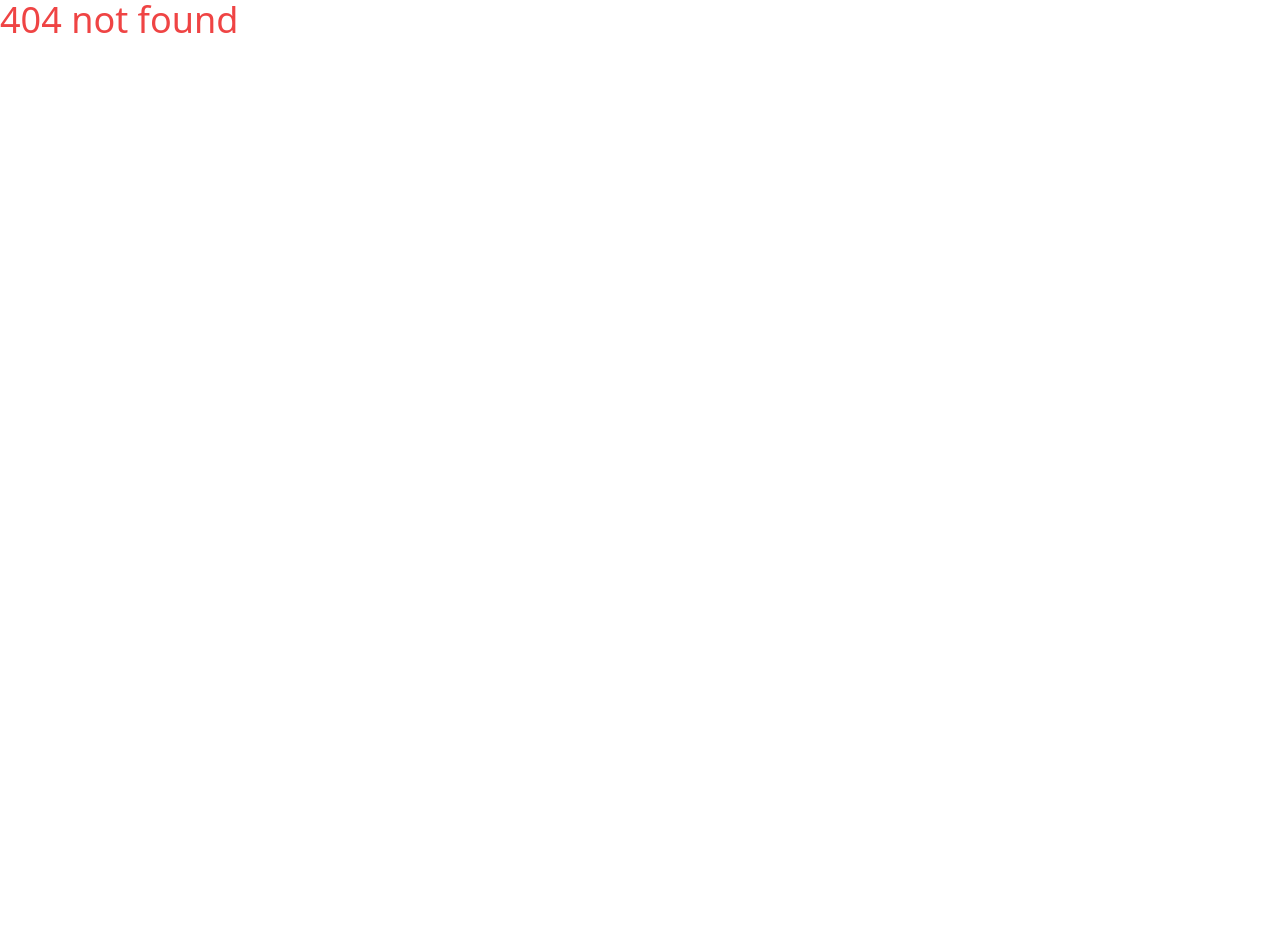
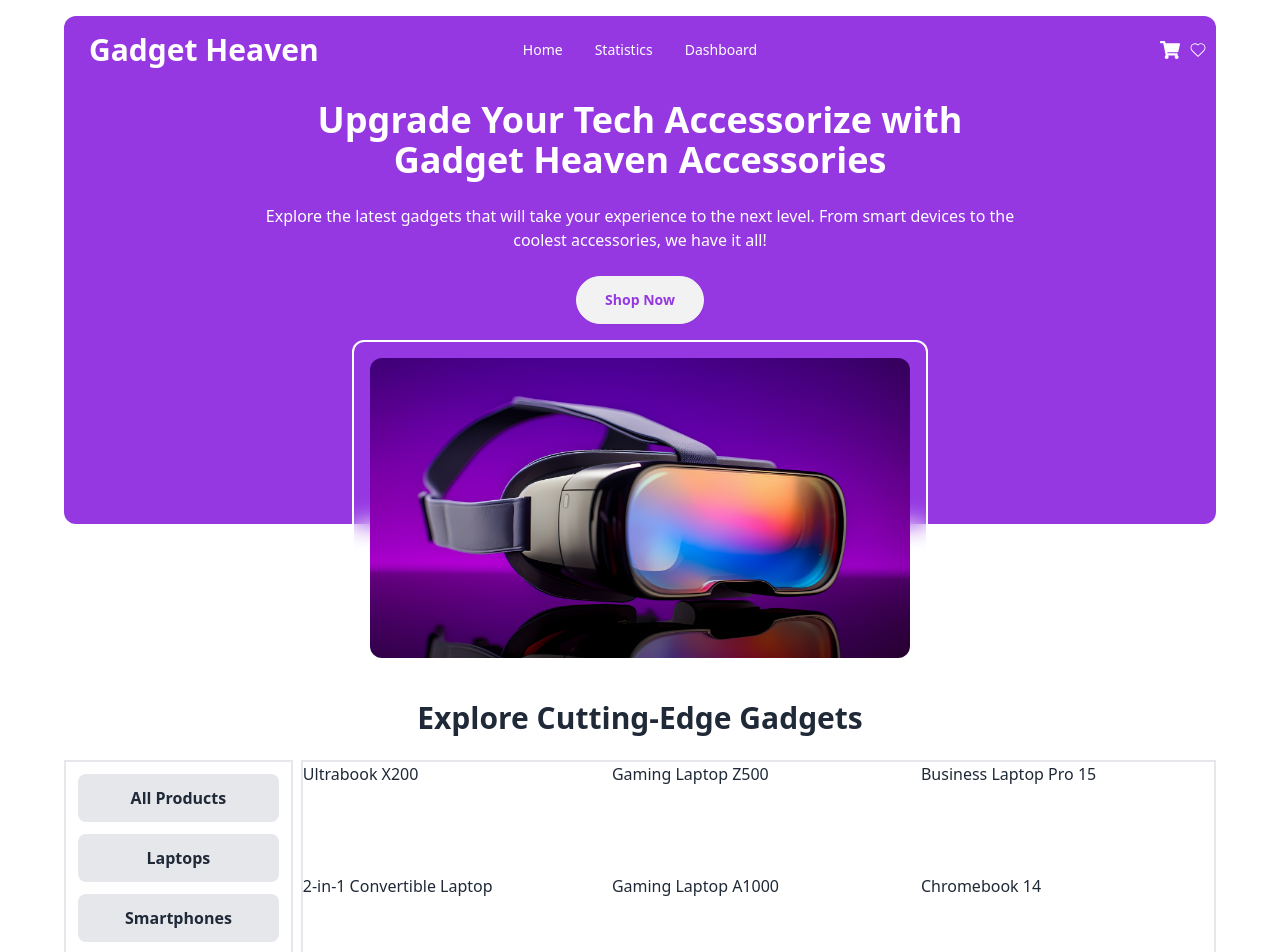
Before and after one commit to programming-hero-web-course-4/b10a8-gadget-heaven-Bikram1Biswas2, a React (Vite) app: page /category/Accessories in a window 1280 px wide. Before the commit this address had no page. Shown: the top 952 px of the page. Before the commit the page ends 800 px from the top, so only its background shows below. Built offline with nearby package versions, Linux system fonts and the light colour scheme.

Commit message:
CardsConatiner Elelmet designed

```diff
--- a/public/categories.json
+++ b/public/categories.json
@@ -1,8 +1,37 @@
- [
-    { "category_id": 1, "category": "Laptops" },
-    { "category_id": 2, "category": "Smartphones" },
-    { "category_id": 3, "category": "Accessories" },
-    { "category_id": 4, "category": "Smartwatches" },
-    { "category_id": 5, "category": "Macbook" },
-    { "category_id": 6, "category": "iPhone" }
-  ]
+[
+  {
+    "category_id": 1,
+    "category": "All Products",
+    "path": "/category/allProduct"
+  },
+  {
+    "category_id": 2,
+    "category": "Laptops",
+    "path": "/category/Laptops"
+  },
+  {
+    "category_id": 3,
+    "category": "Smartphones",
+    "path": "/category/Smartphones"
+  },
+  {
+    "category_id": 4,
+    "category": "Accessories",
+    "path": "/category/Accessories"
+  },
+  {
+    "category_id": 5,
+    "category": "Smartwatches",
+    "path": "/category/Smartwatches"
+  },
+  {
+    "category_id": 6,
+    "category": "Macbook",
+    "path": "/category/Macbook"
+  },
+  {
+    "category_id": 7,
+    "category": "iPhone",
+    "path": "/category/iPhone"
+  }
+]
--- /dev/null
+++ b/src/Components/Card/Card.jsx
@@ -0,0 +1,11 @@
+
+const Card = ({gadget}) => {
+    const {product_title} = gadget
+    return (
+        <div>
+            <h2>{product_title}</h2>
+        </div>
+    );
+};
+
+export default Card;
--- /dev/null
+++ b/src/Components/Cards/Cards.jsx
@@ -0,0 +1,23 @@
+import { useEffect, useState } from "react";
+import Card from "../Card/Card";
+
+
+const Cards = () => {
+    const [gadgets, setGadgets] = useState([]);
+
+  useEffect(() => {
+    fetch("/products.json")
+      .then((res) => res.json())
+      .then((data) => setGadgets(data));
+  }, []);
+  console.log(gadgets);
+    return (
+        <div className="border-2 w-4/5 grid grid-cols-1 md:grid-cols-2 lg:grid-cols-3 gap-4">
+         {
+            gadgets.map(gadget => <Card gadget={gadget} key={gadget.product_id}></Card>)
+         }
+        </div>
+    );
+};
+
+export default Cards;
--- a/src/Components/CardsContainer/CardsContainer.jsx
+++ b/src/Components/CardsContainer/CardsContainer.jsx
@@ -1,7 +1,9 @@
-import { Link, useLoaderData } from "react-router-dom";
+import { useParams } from "react-router-dom";
+import SideMenu from "../SideMenu/SideMenu";
+import Cards from "../Cards/Cards";
 
-
-const CardsContainer = ({categories}) => {
+const CardsContainer = () => {
+  const { category } = useParams();
 
   return (
     <div className="mt-44">
@@ -11,16 +13,10 @@ const CardsContainer = ({categories}) => {
       <div className="flex gap-2 mt-6">
         {/* Side Menu */}
 
-          <div className="border-2 w-1/5">
-           {
-            categories.map(category =><Link> <ul className="cursor-pointer bg-white" key={category.category} category={category}><li className="bg-gray-200 m-3 rounded-lg text-center p-3 font-bold">{category.category}</li></ul></Link>)
-           }
-          </div>
+        <SideMenu></SideMenu>
 
         {/* Cards */}
-        <div className="border-2 w-4/5">
-          <h2>Cards</h2>
-        </div>
+        <Cards></Cards>
       </div>
     </div>
   );
--- a/src/Components/Home/Home.jsx
+++ b/src/Components/Home/Home.jsx
@@ -5,11 +5,13 @@ import CardsContainer from "../CardsContainer/CardsContainer";
 
 const Home = () => {
     const categories = useLoaderData()
+
     console.log(categories);
+
     return (
         <div>
            <Banner></Banner>
-           <CardsContainer categories={categories}></CardsContainer>
+           <CardsContainer></CardsContainer>
         </div>
     );
 };
--- /dev/null
+++ b/src/Components/Navbar/Navbar.css
@@ -0,0 +1,5 @@
+#navbar .active{
+    text-decoration: underline;
+    font-weight: bold;
+    background: transparent;
+}
--- a/src/Components/Navbar/Navbar.jsx
+++ b/src/Components/Navbar/Navbar.jsx
@@ -1,16 +1,17 @@
 import { NavLink } from "react-router-dom";
 import { FaShoppingCart } from "react-icons/fa";
 import { CiHeart } from "react-icons/ci";
+import "./Navbar.css"
 
 
 const Navbar = () => {
 
     const Items = (
-        <>
+        <div className="flex" id="navbar">
         <li><NavLink to="/">Home</NavLink></li>
         <li><NavLink to="/statistics">Statistics</NavLink></li>
         <li><NavLink to="/dashboard">Dashboard</NavLink></li>
-        </>
+        </div>
     )
 
     return (
@@ -31,7 +32,7 @@ const Navbar = () => {
                   d="M4 6h16M4 12h8m-8 6h16" />
               </svg>
             </div>
-            <ul
+            <ul id=""
               tabIndex={0}
               className="menu menu-sm dropdown-content bg-base-100 rounded-box z-[1] mt-3 w-52 p-2 shadow text-white">
               {Items}
--- /dev/null
+++ b/src/Components/SideMenu/SideMenu.jsx
@@ -0,0 +1,32 @@
+import { useEffect, useState } from "react";
+import { NavLink } from "react-router-dom";
+
+
+const SideMenu = () => {
+    const [categories,setCategories] = useState([])
+
+    useEffect(()=>{
+        fetch("/categories.json")
+        .then(res=>res.json())
+        .then(data=>setCategories(data))
+    },[])
+    return (
+        <div className="border-2 w-1/5">
+        {categories.map((category) =>(
+          <NavLink
+            to={`category/${category.category}`}
+            key={category.category_id}
+            category={category}
+          >
+            <ul className="cursor-pointer bg-white">
+              <li className="bg-gray-200 m-3 rounded-lg text-center p-3 font-bold">
+                {category.category}
+              </li>
+            </ul>
+          </NavLink>
+        ))}
+      </div>
+    );
+};
+
+export default SideMenu;
--- a/src/main.jsx
+++ b/src/main.jsx
@@ -9,6 +9,8 @@ import Statistics from "./Components/Statistics/Statistics";
 import Dashboard from "./Components/Dashboard/Dashboard";
 import CardsContainer from "./Components/CardsContainer/CardsContainer";
 
+
+
 const router = createBrowserRouter([
   {
     path: "/",
@@ -18,7 +20,17 @@ const router = createBrowserRouter([
       {
         path:"/",
        element:<Home></Home>,
-       loader:()=> fetch("./categories.json")
+       children:[
+        {
+          path:"/category/:products",
+          element:<CardsContainer></CardsContainer>,
+         children:[
+          {
+
+          }
+         ]
+        }
+       ]
       },
       {
         path:"statistics",
```
